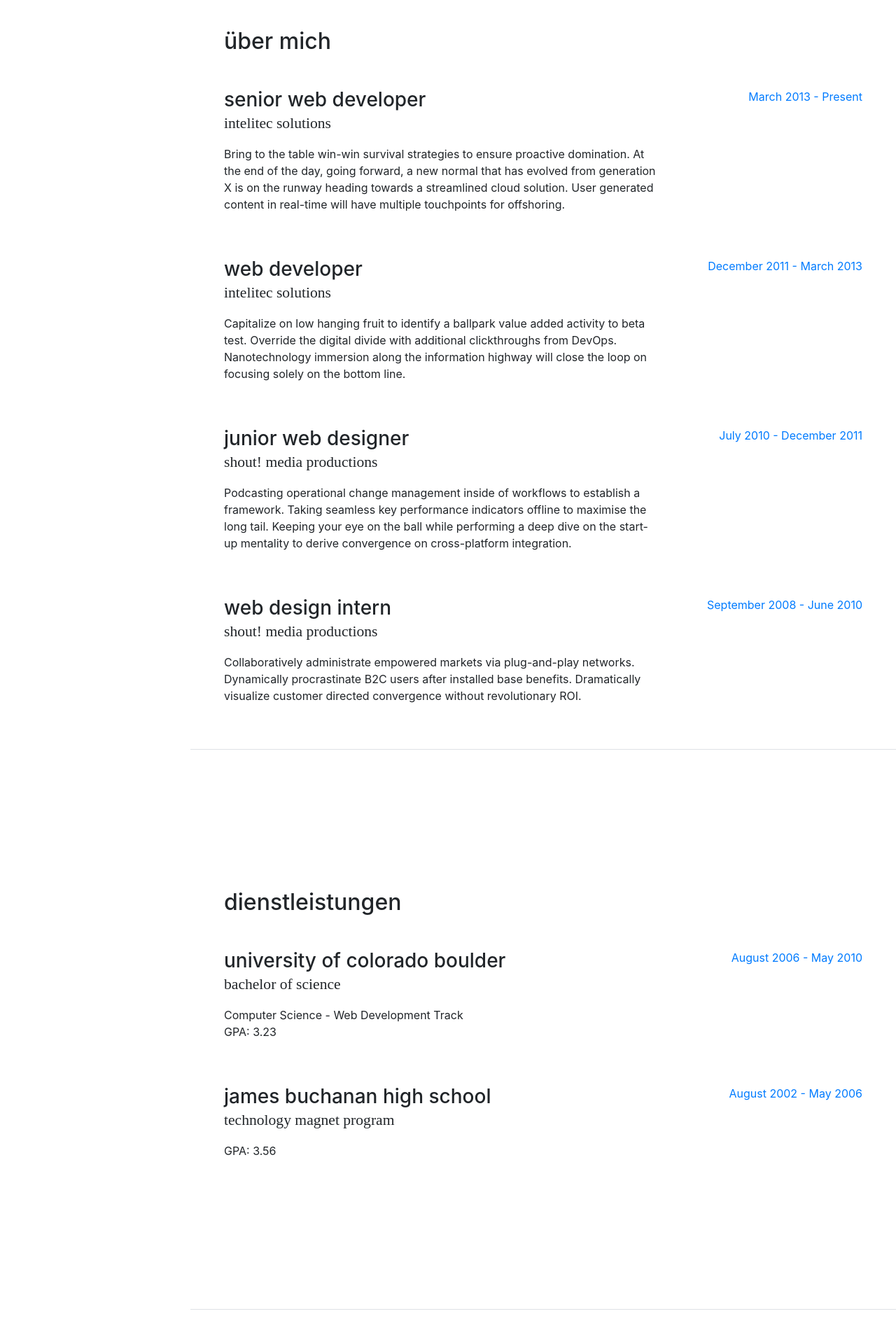
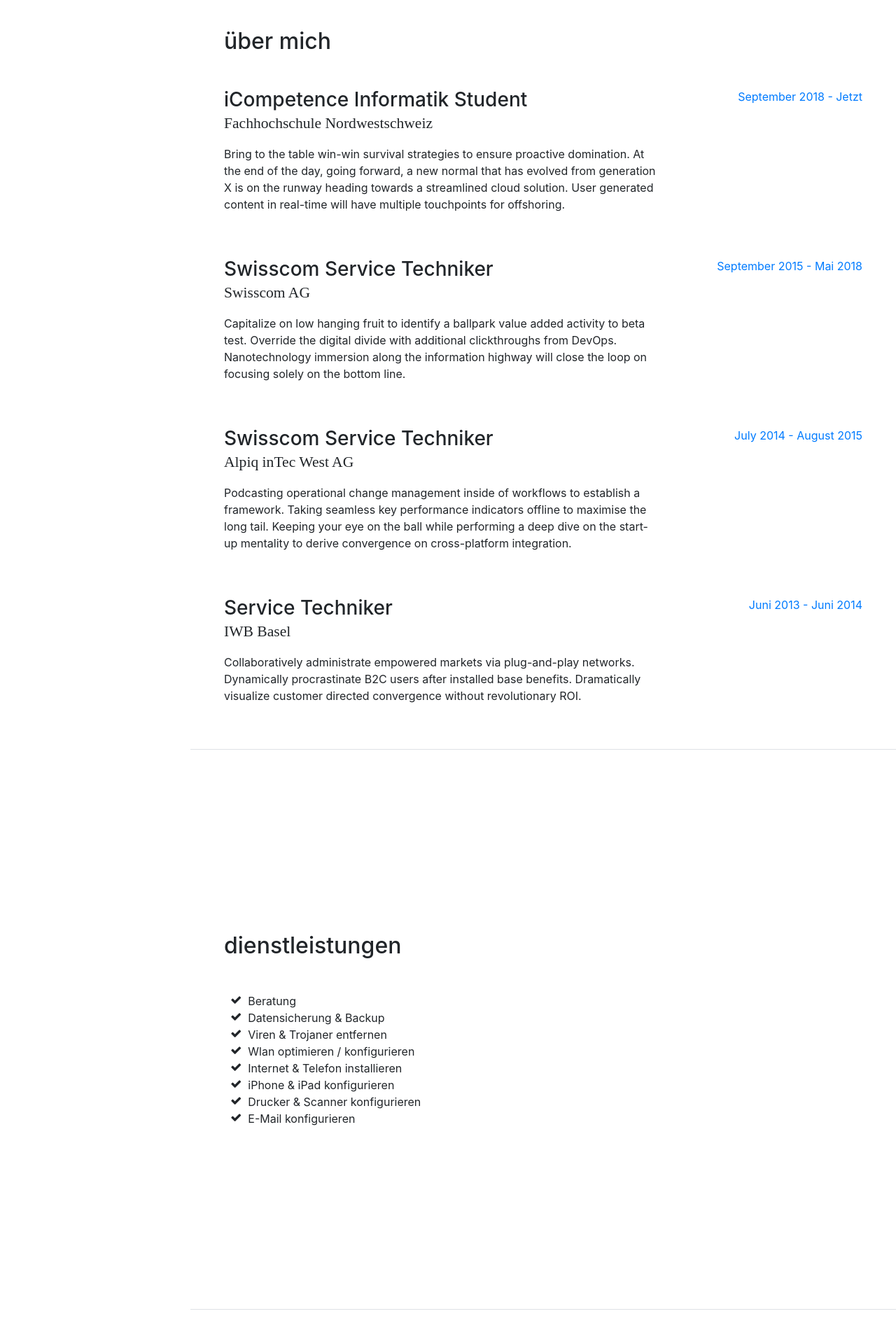
Before and after one commit to dev-ale/mywebsite1, a website with bundled scripts: page index.html in a window 1280 px wide. Shown: the part 808-2698 px from the top of the page at 70% size. Built offline with nearby package versions, Linux system fonts and the light colour scheme; a web font is replaced by a local one.

Commit message:
profilbild new - design anpassungen - text anpassungen

```diff
--- a/css/resume.css
+++ b/css/resume.css
@@ -19,7 +19,7 @@
 h6 {
   font-family: 'Saira Extra Condensed', serif;
   font-weight: 700;
-  text-transform: lowercase;
+/*  text-transform: lowercase; */
   color: #343a40;
 }
 
@@ -33,18 +33,21 @@
 }
 
 .subheading {
-  text-transform: lowercase;
+/*  text-transform: lowercase; */
   font-weight: 500;
   font-family: 'Saira Extra Condensed', serif;
   font-size: 1.35rem;
 }
+.contact-heading {
+  margin-top: 0.5rem!important;
+}
 
 .list-social-icons a {
-  color: #495057;
+  color: #1d4499;
 }
 
 .list-social-icons a:hover {
-  color: #1d4499;
+  color: #2353ba;
 }
 
 .list-social-icons a .fa-lg {
@@ -139,7 +142,7 @@
 }
 
 a {
-  color: #1d4499;
+  color: #868e96;
 }
 
 a:hover, a:focus, a:active {
--- a/index.html
+++ b/index.html
@@ -32,7 +32,7 @@
       <a class="navbar-brand js-scroll-trigger" href="#page-top">
         <span class="d-block d-lg-none">Alejandro Garcia</span>
         <span class="d-none d-lg-block">
-          <img class="img-fluid img-profile rounded-circle mx-auto mb-2" src="img/profile.jpg" alt="">
+          <img class="img-fluid img-profile rounded-circle mx-auto mb-2" src="img/profile2.jpg" alt="">
         </span>
       </a>
       <button class="navbar-toggler" type="button" data-toggle="collapse" data-target="#navbarSupportedContent" aria-controls="navbarSupportedContent" aria-expanded="false" aria-label="Toggle navigation">
@@ -53,29 +53,25 @@
             <a class="nav-link js-scroll-trigger" href="#skills">erfahrung</a>
           </li>
           <li class="nav-item">
-            <a class="nav-link js-scroll-trigger" href="#interests">interessen</a>
+            <a class="nav-link js-scroll-trigger" href="#interests">preis</a>
           </li>
           <li class="nav-item">
             <a class="nav-link js-scroll-trigger" href="#awards">kontakt</a>
           </li>
         </ul>
       </div>
-    </nav>
 
-    <div class="container-fluid p-0">
-
-      <section class="resume-section p-3 p-lg-5 d-flex d-column" id="about">
-        <div class="my-auto">
-          <h1 class="mb-0">Alejandro
-            <span class="text-primary">Garcia</span>
-          </h1>
-          <div class="subheading mb-5"> · 079 735 01 54 ·
-            <a href="mailto:alejandro.g@me.com">alejandro.g@me.com</a>
-          </div>
-          <p class="mb-5">I am experienced in leveraging agile frameworks to provide a robust synopsis for high level overviews. Iterative approaches to corporate strategy foster collaborative thinking to further the overall value proposition.</p>
       <ul class="list-inline list-social-icons mb-0">
         <li class="list-inline-item">
-              <a href="#">
+          <a href="mailto:alejandro.g@me.com">
+            <span class="fa-stack fa-lg">
+              <i class="fa fa-circle fa-stack-2x"></i>
+              <i class="fa fa-envelope-o fa-stack-1x fa-inverse"></i>
+            </span>
+          </a>
+        </li>
+        <li class="list-inline-item">
+          <a target="_blank" href="https://www.facebook.com/AGPCSupport/">
             <span class="fa-stack fa-lg">
               <i class="fa fa-circle fa-stack-2x"></i>
               <i class="fa fa-facebook fa-stack-1x fa-inverse"></i>
@@ -83,30 +79,28 @@
           </a>
         </li>
         <li class="list-inline-item">
-              <a href="#">
-                <span class="fa-stack fa-lg">
-                  <i class="fa fa-circle fa-stack-2x"></i>
-                  <i class="fa fa-twitter fa-stack-1x fa-inverse"></i>
-                </span>
-              </a>
-            </li>
-            <li class="list-inline-item">
-              <a href="#">
+          <a target="_blank" href="https://www.linkedin.com/in/alejandro-garcia-de-la-rosa-97076253/">
             <span class="fa-stack fa-lg">
               <i class="fa fa-circle fa-stack-2x"></i>
               <i class="fa fa-linkedin fa-stack-1x fa-inverse"></i>
             </span>
           </a>
         </li>
-            <li class="list-inline-item">
-              <a href="#">
-                <span class="fa-stack fa-lg">
-                  <i class="fa fa-circle fa-stack-2x"></i>
-                  <i class="fa fa-github fa-stack-1x fa-inverse"></i>
-                </span>
-              </a>
-            </li>
       </ul>
+    </nav>
+
+    <div class="container-fluid p-0">
+
+      <section class="resume-section p-3 p-lg-5 d-flex d-column" id="about">
+        <div class="my-auto">
+          <h1 class="mb-0">Alejandro Garcia ·
+            <span class="text-primary">PC Support</span>
+          </h1>
+          <div class="subheading mb-5 contact-heading">Solothurnerstrasse 44, 4053 Basel · <span class="text-primary">079 735 01 54</span> ·
+            <a href="mailto:alejandro.g@me.com">alejandro.g@me.com</a>
+          </div>
+          <p class="mb-5">I am experienced in leveraging agile frameworks to provide a robust synopsis for high level overviews. Iterative approaches to corporate strategy foster collaborative thinking to further the overall value proposition.</p>
+
         </div>
       </section>
 
@@ -116,45 +110,45 @@
 
           <div class="resume-item d-flex flex-column flex-md-row mb-5">
             <div class="resume-content mr-auto">
-              <h3 class="mb-0">Senior Web Developer</h3>
-              <div class="subheading mb-3">Intelitec Solutions</div>
+              <h3 class="mb-0">iCompetence Informatik Student</h3>
+              <div class="subheading mb-3">Fachhochschule Nordwestschweiz</div>
               <p>Bring to the table win-win survival strategies to ensure proactive domination. At the end of the day, going forward, a new normal that has evolved from generation X is on the runway heading towards a streamlined cloud solution. User generated content in real-time will have multiple touchpoints for offshoring.</p>
             </div>
             <div class="resume-date text-md-right">
-              <span class="text-primary">March 2013 - Present</span>
+              <span class="text-primary">September 2018 - Jetzt</span>
             </div>
           </div>
 
           <div class="resume-item d-flex flex-column flex-md-row mb-5">
             <div class="resume-content mr-auto">
-              <h3 class="mb-0">Web Developer</h3>
-              <div class="subheading mb-3">Intelitec Solutions</div>
+              <h3 class="mb-0">Swisscom Service Techniker</h3>
+              <div class="subheading mb-3">Swisscom AG</div>
               <p>Capitalize on low hanging fruit to identify a ballpark value added activity to beta test. Override the digital divide with additional clickthroughs from DevOps. Nanotechnology immersion along the information highway will close the loop on focusing solely on the bottom line.</p>
             </div>
             <div class="resume-date text-md-right">
-              <span class="text-primary">December 2011 - March 2013</span>
+              <span class="text-primary">September 2015 - Mai 2018</span>
             </div>
           </div>
 
           <div class="resume-item d-flex flex-column flex-md-row mb-5">
             <div class="resume-content mr-auto">
-              <h3 class="mb-0">Junior Web Designer</h3>
-              <div class="subheading mb-3">Shout! Media Productions</div>
+              <h3 class="mb-0">Swisscom Service Techniker</h3>
+              <div class="subheading mb-3">Alpiq inTec West AG</div>
               <p>Podcasting operational change management inside of workflows to establish a framework. Taking seamless key performance indicators offline to maximise the long tail. Keeping your eye on the ball while performing a deep dive on the start-up mentality to derive convergence on cross-platform integration.</p>
             </div>
             <div class="resume-date text-md-right">
-              <span class="text-primary">July 2010 - December 2011</span>
+              <span class="text-primary">July 2014 - August 2015</span>
             </div>
           </div>
 
           <div class="resume-item d-flex flex-column flex-md-row">
             <div class="resume-content mr-auto">
-              <h3 class="mb-0">Web Design Intern</h3>
-              <div class="subheading mb-3">Shout! Media Productions</div>
+              <h3 class="mb-0">Service Techniker</h3>
+              <div class="subheading mb-3">IWB Basel</div>
               <p>Collaboratively administrate empowered markets via plug-and-play networks. Dynamically procrastinate B2C users after installed base benefits. Dramatically visualize customer directed convergence without revolutionary ROI.</p>
             </div>
             <div class="resume-date text-md-right">
-              <span class="text-primary">September 2008 - June 2010</span>
+              <span class="text-primary">Juni 2013 - Juni 2014</span>
             </div>
           </div>
 
@@ -166,28 +160,32 @@
         <div class="my-auto">
           <h2 class="mb-5">dienstleistungen</h2>
 
-          <div class="resume-item d-flex flex-column flex-md-row mb-5">
-            <div class="resume-content mr-auto">
-              <h3 class="mb-0">University of Colorado Boulder</h3>
-              <div class="subheading mb-3">Bachelor of Science</div>
-              <div>Computer Science - Web Development Track</div>
-              <p>GPA: 3.23</p>
-            </div>
-            <div class="resume-date text-md-right">
-              <span class="text-primary">August 2006 - May 2010</span>
-            </div>
-          </div>
-
-          <div class="resume-item d-flex flex-column flex-md-row">
-            <div class="resume-content mr-auto">
-              <h3 class="mb-0">James Buchanan High School</h3>
-              <div class="subheading mb-3">Technology Magnet Program</div>
-              <p>GPA: 3.56</p>
-            </div>
-            <div class="resume-date text-md-right">
-              <span class="text-primary">August 2002 - May 2006</span>
-            </div>
-          </div>
+          <ul class="fa-ul mb-0">
+            <li>
+              <i class="fa-li fa fa-check"></i>
+              Beratung</li>
+            <li>
+              <i class="fa-li fa fa-check"></i>
+              Datensicherung &amp; Backup</li>
+            <li>
+              <i class="fa-li fa fa-check"></i>
+              Viren &amp; Trojaner entfernen</li>
+            <li>
+              <i class="fa-li fa fa-check"></i>
+              Wlan optimieren / konfigurieren</li>
+            <li>
+              <i class="fa-li fa fa-check"></i>
+              Internet &amp; Telefon installieren</li>
+            <li>
+              <i class="fa-li fa fa-check"></i>
+              iPhone &amp; iPad konfigurieren</li>
+            <li>
+              <i class="fa-li fa fa-check"></i>
+              Drucker &amp; Scanner konfigurieren</li>
+            <li>
+              <i class="fa-li fa fa-check"></i>
+              E-Mail konfigurieren</li>
+          </ul>
 
         </div>
       </section>
@@ -253,15 +251,15 @@
 
       <section class="resume-section p-3 p-lg-5 d-flex flex-column" id="interests">
         <div class="my-auto">
-          <h2 class="mb-5">interessen</h2>
-          <p>Apart from being a web developer, I enjoy most of my time being outdoors. In the winter, I am an avid skiier and novice ice climber. During the warmer months here in Colorado, I enjoy mountain biking, free climbing, and kayaking.</p>
-          <p class="mb-0">When forced indoors, I follow a number of sci-fi and fantasy genre movies and television shows, I am an aspiring chef, and I spend a large amount of my free time exploring the latest technolgy advancements in the front-end web development world.</p>
+          <h2 class="mb-5">preis</h2>
+          <p>CHF 80.- pro Stunde inklusiv Anfahrt (mindestens 1 Stunde, danach halbstündlich à CHF 40.-)</p>
+          <p class="mb-0">CHF 40.- pro Stunde für Fernwartung über Teamviewer.</p>
         </div>
       </section>
 
       <section class="resume-section p-3 p-lg-5 d-flex flex-column" id="awards">
         <div class="my-auto">
-          <h2 class="mb-5">kontakt &amp; Certifications</h2>
+          <h2 class="mb-5">kontakt</h2>
           <ul class="fa-ul mb-0">
             <li>
               <i class="fa-li fa fa-trophy text-warning"></i>
```
Also changed, not shown: img/profile2.jpg (added). Lines whose indentation alone changed are shown as unchanged.
